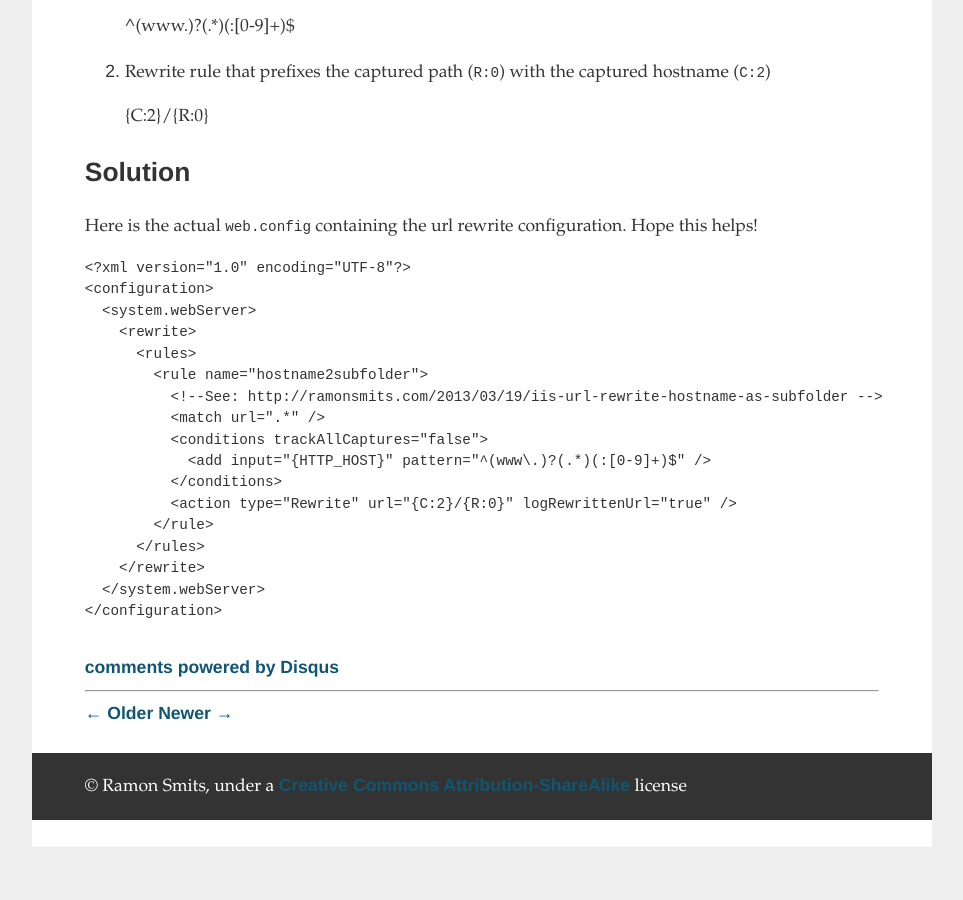
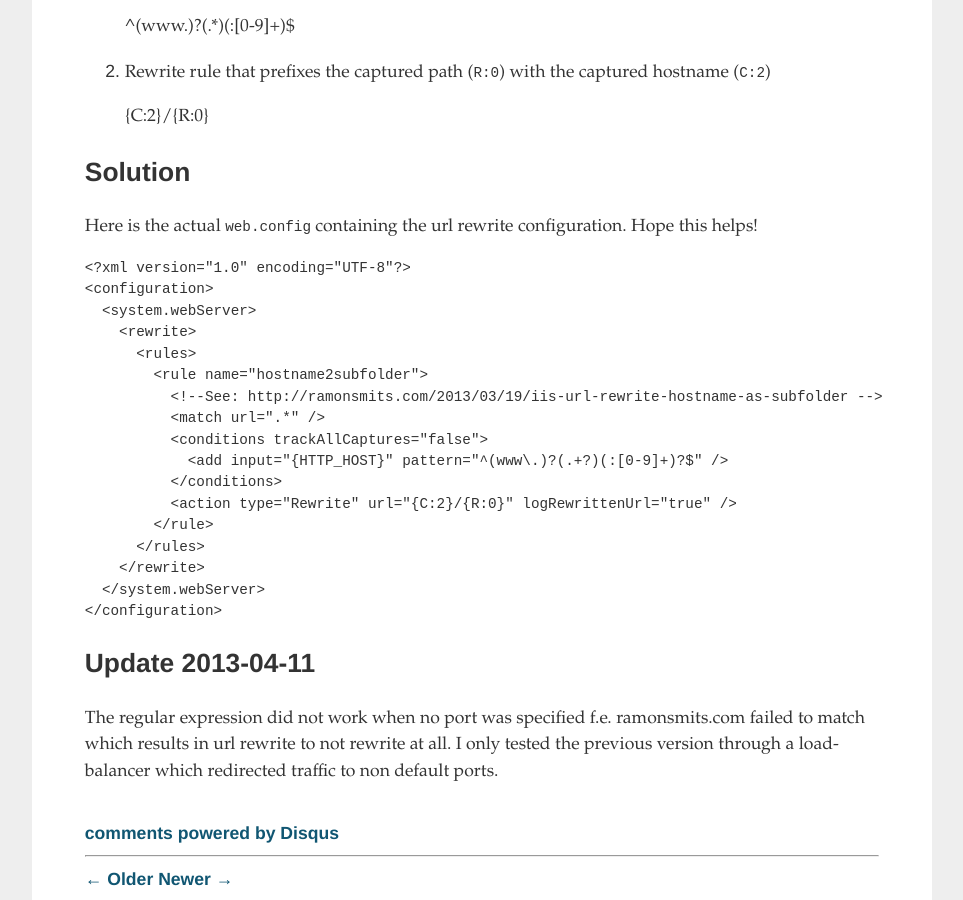
Before and after one commit to ramonsmits/ramonsmits.github.com, a Jekyll site: the page built from _posts/2013-03-19-iis-url-rewrite-hostname-as-subfolder.md, in a window 1280 px wide and 900 px high, scrolled down 1034 px. Shown: the whole window, without its empty margins (158-1121 px from the left). Built offline with Jekyll 4.4.1, drawn with Linux system fonts in a browser that asks for light colours; comment, search, counter and statistics services are not loaded; before the commit the page ends 1881 px from its top, so only the background shows below that.

Commit message:
Fixed regular expression in url rewrite post.

```diff
--- a/_posts/2013-03-19-iis-url-rewrite-hostname-as-subfolder.md
+++ b/_posts/2013-03-19-iis-url-rewrite-hostname-as-subfolder.md
@@ -52,7 +52,7 @@ Here is the actual `web.config` containing the url rewrite configuration. Hope t
 	          <!--See: http://ramonsmits.com/2013/03/19/iis-url-rewrite-hostname-as-subfolder -->
 	          <match url=".*" />
 	          <conditions trackAllCaptures="false">
-	            <add input="{HTTP_HOST}" pattern="^(www\.)?(.*)(:[0-9]+)$" />
+	            <add input="{HTTP_HOST}" pattern="^(www\.)?(.+?)(:[0-9]+)?$" />
 	          </conditions>
 	          <action type="Rewrite" url="{C:2}/{R:0}" logRewrittenUrl="true" />
 	        </rule>
@@ -60,3 +60,8 @@ Here is the actual `web.config` containing the url rewrite configuration. Hope t
 	    </rewrite>
 	  </system.webServer>
 	</configuration>
+
+Update 2013-04-11
+---
+
+The regular expression did not work when no port was specified f.e. ramonsmits.com failed to match which results in url rewrite to not rewrite at all. I only tested the previous version through a load-balancer which redirected traffic to non default ports.
```
